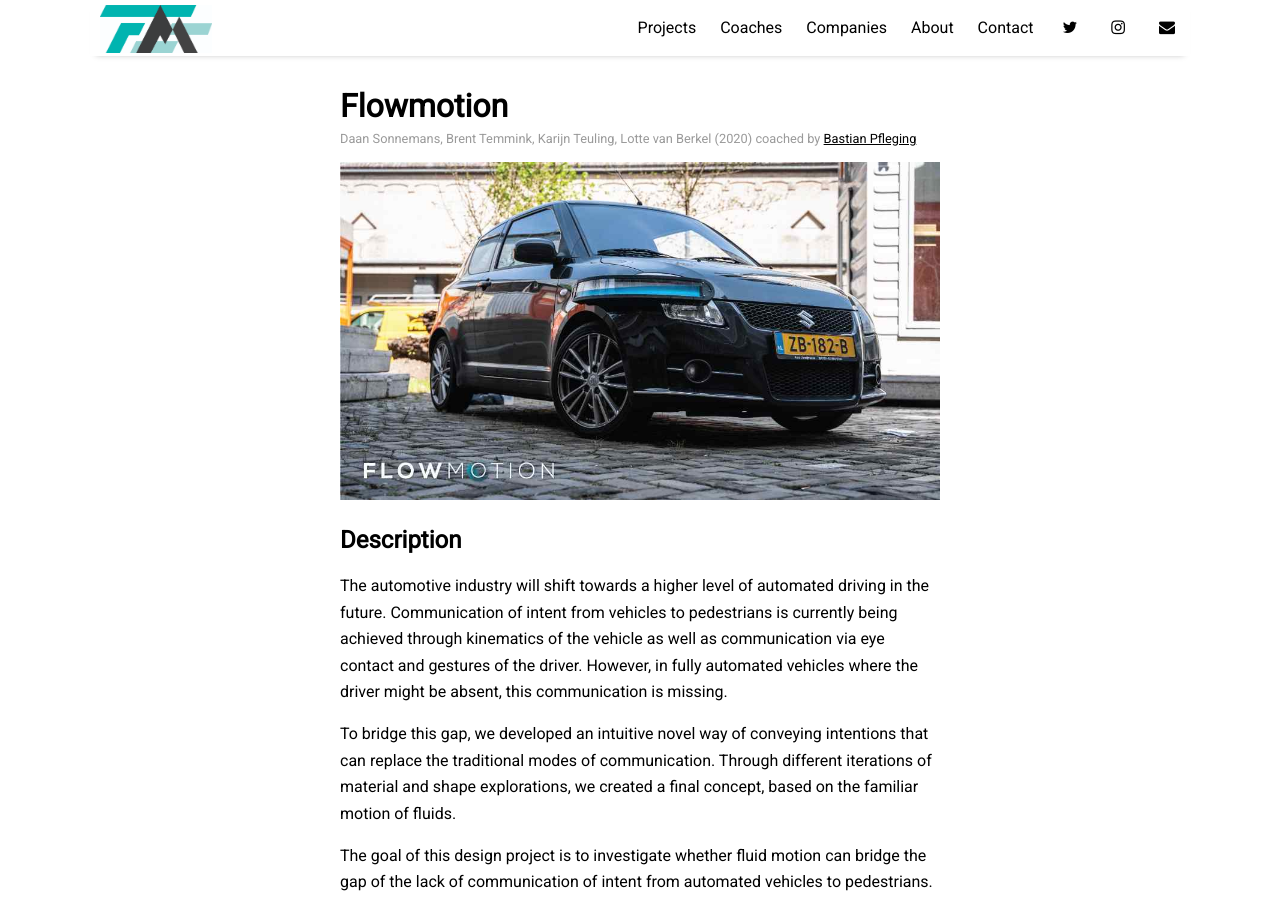
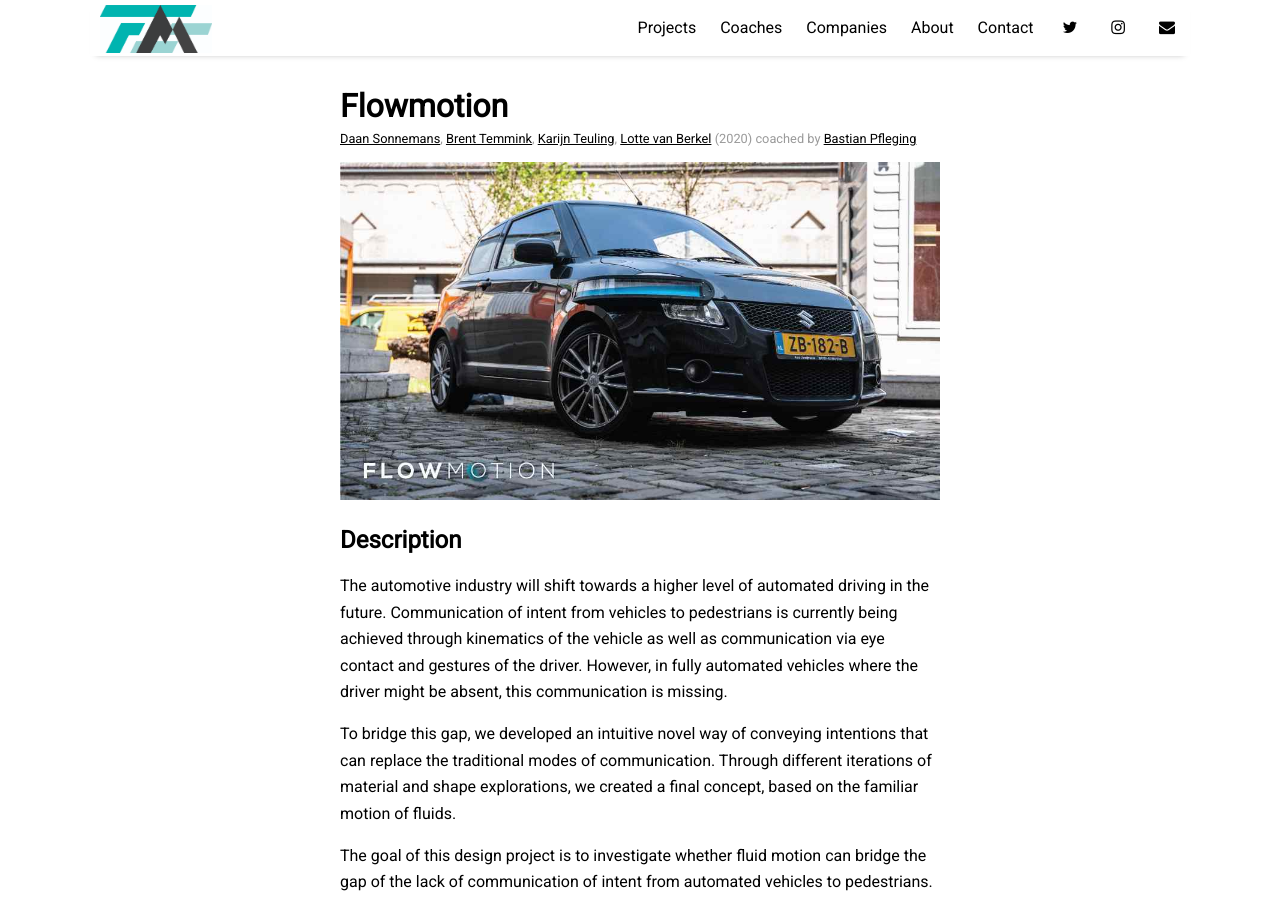
Before and after one commit to bazilinskyy/mobility-squad, a Jekyll site: the page built from _posts/2020-01-01-flowmotion.md, in a window 1280 px wide and 900 px high. Built offline with Jekyll 4.4.1, drawn with Linux system fonts in a browser that asks for light colours; nearby versions of some CDN libraries; comment, search, counter and statistics services are not loaded; part of the change alters nothing that is shown.

```diff
--- a/_posts/2020-01-01-flowmotion.md
+++ b/_posts/2020-01-01-flowmotion.md
@@ -4,9 +4,13 @@ year: 2020
 title: "Flowmotion"
 authors:
   - name: Daan Sonnemans
+    website: https://www.daansonnemans.nl
   - name: Brent Temmink
+    website: https://scholar.google.com/citations?user=E5NuxsYAAAAJ&hl=en
   - name: Karijn Teuling
+    website: https://www.linkedin.com/in/karijn-den-teuling-999389166/?originalSubdomain=nl
   - name: Lotte van Berkel
+    website: https://www.linkedin.com/in/lottevanberkel/
 coaches:
   - name: Bastian Pfleging
     website: https://www.bastian-pfleging.eu
```
